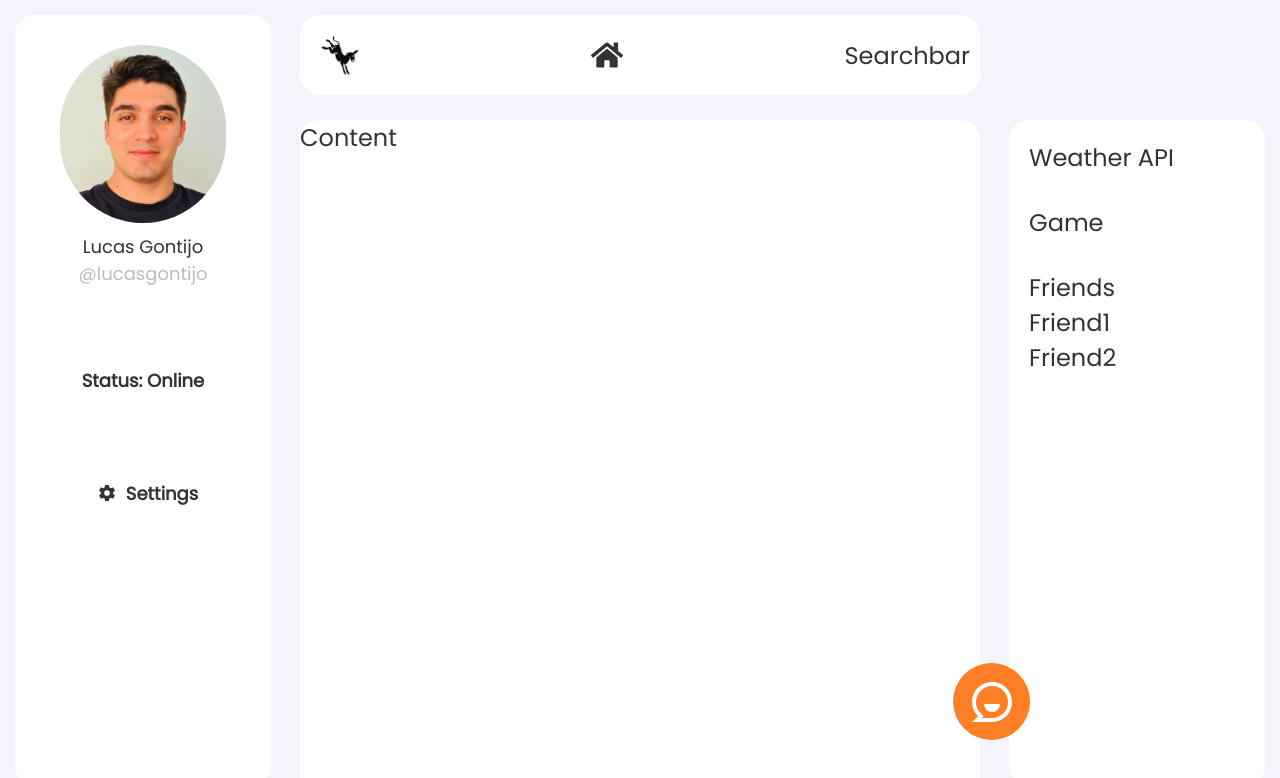
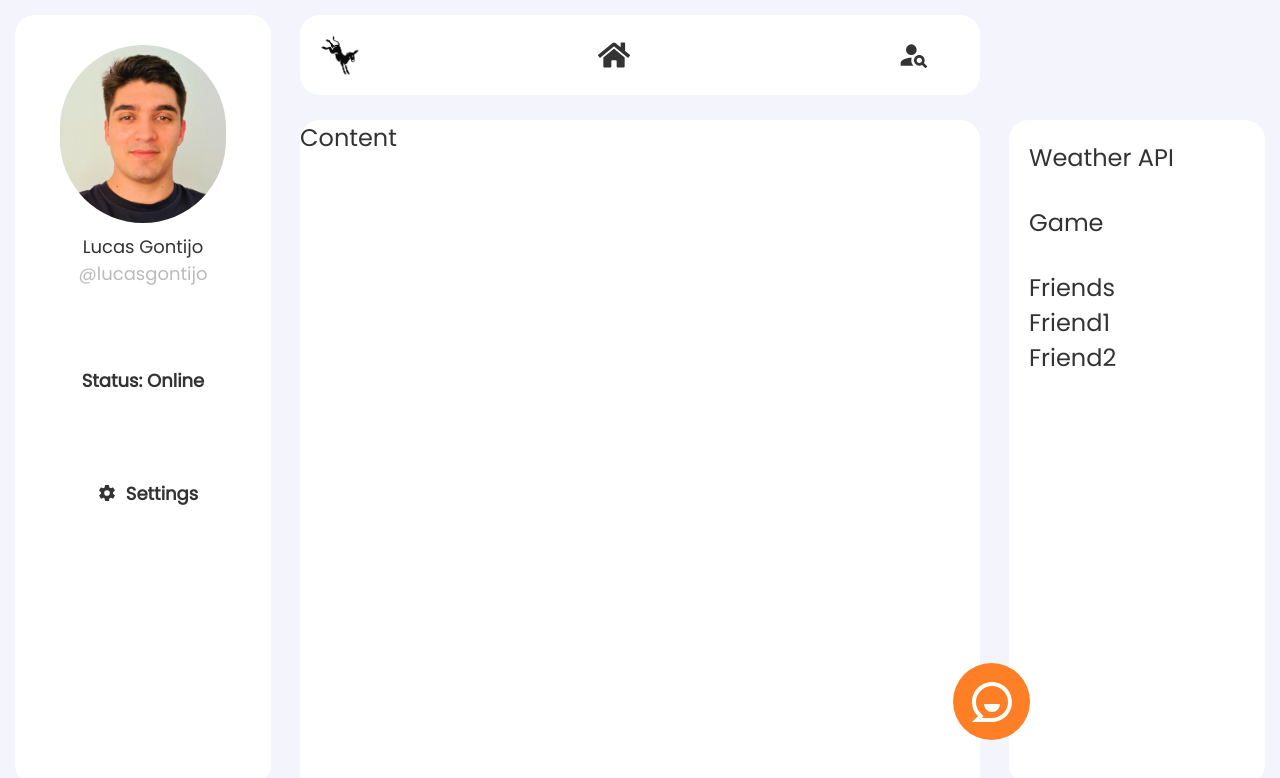
Before and after one commit to gontluc/social-media-clone, a React (Create React App) app: page /home in a window 1280 px wide. Shown: the top 778 px of the page. Built offline with nearby package versions, Linux system fonts and the light colour scheme; the HTML template or start-up script is replaced by a standard one.

Commit message:
SearchBar

```diff
--- a/src/components/Home/Navbar/Navbar.css
+++ b/src/components/Home/Navbar/Navbar.css
@@ -29,7 +29,6 @@
     font-size: xx-large;
     margin: 10px;
     cursor: pointer;
-    position: relative;
     color: var(--main-text);
     border-bottom: 4px solid transparent;
 
@@ -48,10 +47,6 @@
     border-radius: 5px;
 }
 
-.searchbar {
-    margin: 10px;
-}
-
 @media (max-width: 1024px) {
     .navbar {
         top: auto;
--- a/src/components/Home/Navbar/Navbar.js
+++ b/src/components/Home/Navbar/Navbar.js
@@ -2,15 +2,18 @@ import './Navbar.css'
 import { FaHome as HomeIcon } from 'react-icons/fa'
 import navLogo from '../../../images/logo.png'
 import { Link } from 'react-router-dom'
+import SearchBar from './SearchBar/SearchBar'
 
 const Navbar = () => {
   return (
     <div className="navbar">
         <img src={navLogo} alt="logo" id='nav-logo'/>
+
         <Link to={'/'}>
           <HomeIcon className='home-icon'/>
         </Link>
-        <div className="searchbar">Searchbar</div>
+
+        <SearchBar />
     </div>
   )
 }
--- /dev/null
+++ b/src/components/Home/Navbar/SearchBar/SearchBar.css
@@ -0,0 +1,63 @@
+.searchbar {
+    margin: 10px;
+}
+
+.search-icon {
+    font-size: xx-large;
+
+    cursor: pointer;
+    position: relative;
+    color: var(--main-text);
+    border-bottom: 4px solid transparent;
+
+    transition-duration: .5s;
+    transition-timing-function: ease;
+    transition-property: color border-color;
+    box-sizing: content-box;
+    padding: 8px 40px;
+    padding-top: 20px;
+}
+
+.search-icon:hover {
+    color: var(--main-orange);
+    transform: scale(110%);
+    border-bottom: 4px solid var(--main-orange);
+    border-radius: 5px;
+}
+
+.search-active-div {
+    display: flex;
+    justify-content: center;
+    align-items: center;
+
+    border-radius: 20px;
+    border: 2px var(--main-text) solid;
+    height: 40px;
+    width: 250px;
+    overflow: hidden;
+
+    animation: forwards 1s ease-in-out searchbar-animation;
+}
+
+.search-active {
+    font-size: x-large;
+    margin-top: 8px;
+    margin-left: 5px;
+    color: var(--main-text);
+}
+
+.search-active-div input[type='text'] {
+    padding: 8px;
+    border-radius: 20px;
+    width: 210px;
+    height: 40px;
+    border: none;
+    background-color: transparent;
+    font-size: large;
+    font-family: inherit;
+    color: var(--main-text);
+}
+
+.search-active-div input[type='text']:enabled {
+    outline: none;
+}
--- /dev/null
+++ b/src/components/Home/Navbar/SearchBar/SearchBar.js
@@ -0,0 +1,28 @@
+import './SearchBar.css'
+import { MdPersonSearch as SearchIcon } from 'react-icons/md'
+import { GoSearch as SearchIconActive } from 'react-icons/go'
+import { useState } from 'react'
+
+const SearchBar = () => {
+    const [activeSearch, setActiveSearch] = useState(false)
+
+  return (
+    <div className="searchbar">
+        {activeSearch
+            ? <div className='search-active-div'>
+                <SearchIconActive className='search-active'/>
+                <form action="">
+                    <input type="text" placeholder='Search friend' spellCheck={false}/>
+                </form>
+            </div>
+
+            : <SearchIcon
+                className='search-icon'
+                onClick={() => setActiveSearch(!activeSearch)}
+            />
+        }
+    </div>
+  )
+}
+
+export default SearchBar
--- a/src/components/Home/Profile/Settings/SettingsDiv/SettingsDiv.css
+++ b/src/components/Home/Profile/Settings/SettingsDiv/SettingsDiv.css
@@ -16,7 +16,7 @@
     width: 20vw;
     height: 200px;
     background-color: var(--main-orange);
-    color: var(--main-text);
+    color: var(--secondary-background);
     border-radius: 20px;
     padding: 20px;
 
@@ -31,5 +31,5 @@
 }
 
 .settings-div .item:hover{
-    color: var(--secondary-background);
+    color: var(--main-text);
 }
--- a/src/index.css
+++ b/src/index.css
@@ -97,3 +97,13 @@ a:hover {
     transform: translateY(0);
   }
 }
+
+@keyframes searchbar-animation {
+  from {
+    width: 112px;
+  }
+
+  to {
+    width: 250px;
+  }
+}
```
